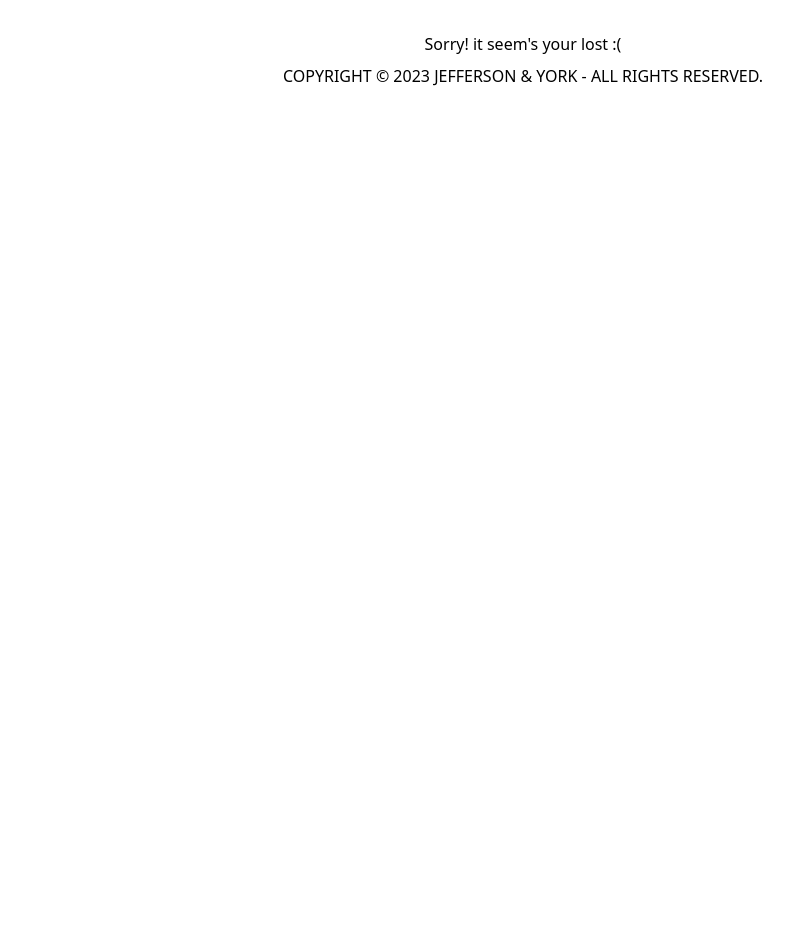
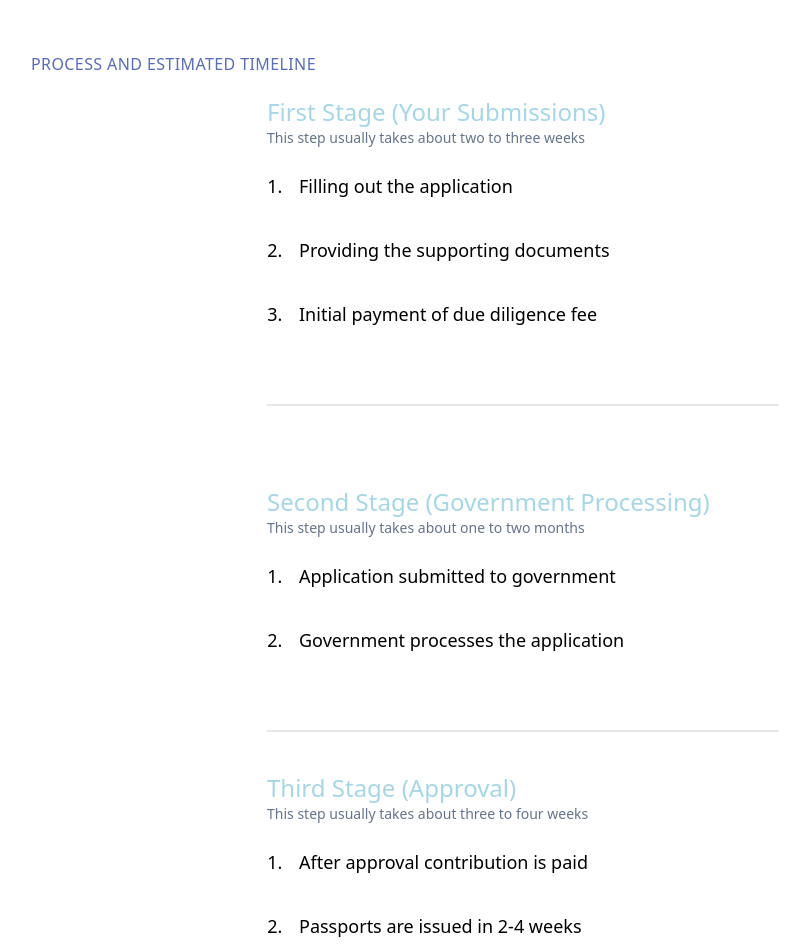
Before and after one commit to Caribbeandxb/cmc-final, a Next.js app: page /process in a window 1280 px wide. Before the commit this address had no page. Shown: the part 180-1132 px from the top of the page, without its empty margins (117-927 px from the left). Before the commit the page ends 924 px from the top, so only its background shows below. Built offline with nearby package versions, Linux system fonts and the light colour scheme.

Commit message:
create process page

```diff
--- /dev/null
+++ b/src/pages/process/index.js
@@ -0,0 +1,82 @@
+import Layout from '@/components/layouts';
+import React from 'react';
+
+const ProcessPage = () => {
+  return (
+    <Layout>
+      <h3 className='tracking-wide p-5 font-light text-mainLightColor'>
+        PROCESS AND ESTIMATED TIMELINE
+      </h3>
+      <article className='max-w-lg mx-auto block'>
+        {/* first state */}
+        <div className='border-b-2 mb-20'>
+          <h1 className='font-medium text-secondaryLightColor text-2xl'>
+            First Stage (Your Submissions)
+          </h1>
+          <p className='text-slate-500 text-sm'>
+            This step usually takes about two to three weeks
+          </p>
+          <div className='mb-16'>
+            <ul className='list-decimal ml-5'>
+              <li className='my-3 p-3 text-lg first-letter:uppercase '>
+                Filling out the application
+              </li>
+              <li className='my-3 p-3 text-lg first-letter:uppercase '>
+                Providing the supporting documents
+              </li>
+              <li className='mb-3  p-3 text-lg first-letter:uppercase '>
+                Initial payment of due diligence fee
+              </li>
+            </ul>
+          </div>
+        </div>
+        {/* first state */}
+        {/* second state */}
+        <div className='border-b-2  mb-10'>
+          <h1 className='font-medium text-secondaryLightColor text-2xl'>
+            Second Stage (Government Processing)
+          </h1>
+          <p className='text-slate-500 text-sm'>
+            This step usually takes about one to two months
+          </p>
+          <div className='mb-16'>
+            <ul className='list-decimal ml-5'>
+              <li className='my-3 p-3 text-lg first-letter:uppercase '>
+                Application submitted to government
+              </li>
+              <li className='my-3 p-3 text-lg first-letter:uppercase '>
+                Government processes the application
+              </li>
+            </ul>
+          </div>
+        </div>
+        {/* second state */}
+        {/* second state */}
+        <div className=' '>
+          <h1 className='font-medium text-secondaryLightColor text-2xl'>
+            Third Stage (Approval)
+          </h1>
+          <p className='text-slate-500 text-sm'>
+            This step usually takes about three to four weeks
+          </p>
+          <div className='mb-14'>
+            <ul className='list-decimal ml-5'>
+              <li className='my-3 p-3 text-lg first-letter:uppercase '>
+                After approval contribution is paid
+              </li>
+              <li className='my-3 p-3 text-lg first-letter:uppercase '>
+                Passports are issued in 2-4 weeks
+              </li>
+            </ul>
+          </div>
+        </div>
+        {/* second state */}
+        <p className='text-slate-500 text-sm text-center mb-10'>
+          The entire process usually takes between two to four months.
+        </p>
+      </article>
+    </Layout>
+  );
+};
+
+export default ProcessPage;
```
